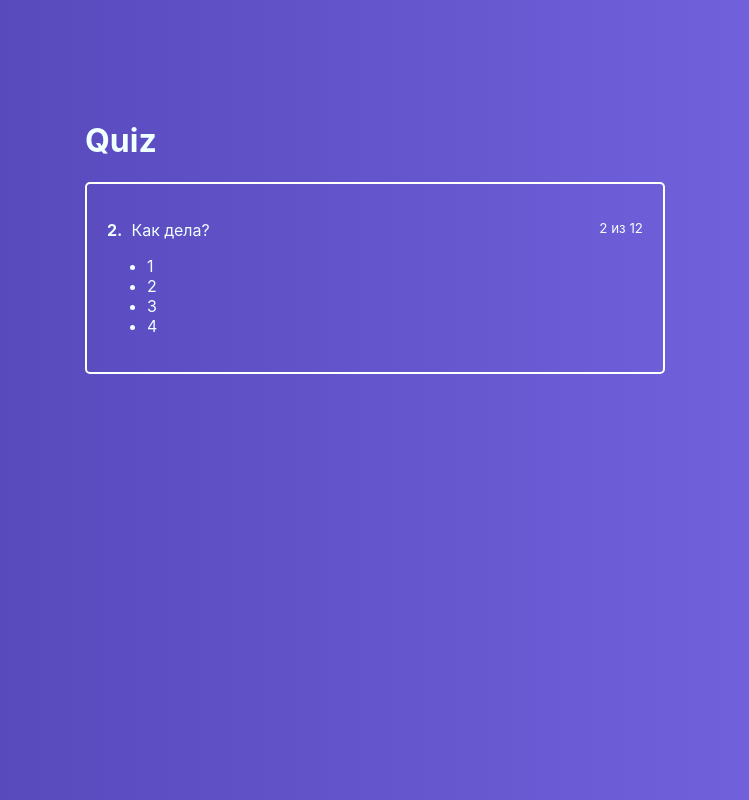
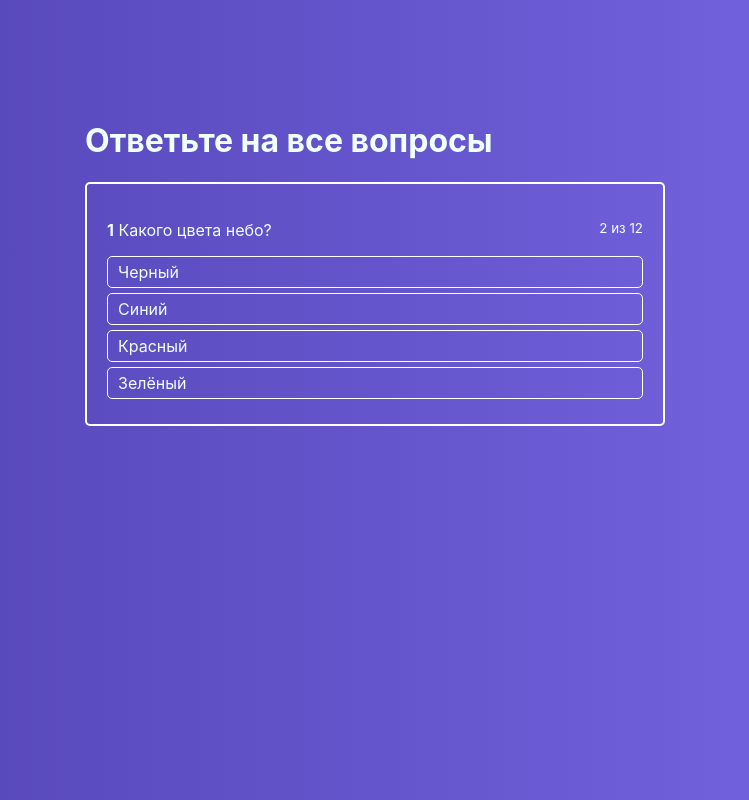
Before and after one commit to RuslanMGN174/react-quiz, a React (Create React App) app: page / in a window 1280 px wide. Shown: the whole page, without its empty margins (265-1014 px from the left). Built offline with nearby package versions, Linux system fonts and the light colour scheme.

Commit message:
react-quiz answer click handler added

```diff
--- a/src/components/ActiveQuiz/ActiveQuiz.js
+++ b/src/components/ActiveQuiz/ActiveQuiz.js
@@ -1,21 +1,20 @@
 import React from 'react'
 import classes from './ActiveQuiz.module.css'
+import AnswersList from './AnswersList/AnswersList'
 
 const ActiveQuiz = props => (
   <div className={classes.ActiveQuiz}>
     <p className={classes.Question}>
       <span>
-        <strong>2.</strong>&nbsp;
-        Как дела?
+        <strong>{ props.questionNum }</strong>&nbsp;
+        { props.question }
       </span>
       <small>2 из 12</small>
     </p>
-    <ul>
-      <li>1</li>
-      <li>2</li>
-      <li>3</li>
-      <li>4</li>
-    </ul>
+    <AnswersList
+      answers={props.answers}
+      onAnswerClick={props.onAnswerClick}
+    />
   </div>
 )
 
--- /dev/null
+++ b/src/components/ActiveQuiz/AnswersList/AnswerItem/AnswerItem.js
@@ -0,0 +1,15 @@
+import React from 'react'
+import classes from './AnswerItem.module.css'
+
+const AnswerItem = props => {
+  return (
+    <li
+      className={classes.AnswerItem}
+      onClick={()=>props.onAnswerClick(props.answer.id)}
+    >
+      { props.answer.text }
+    </li>
+  )
+}
+
+export default AnswerItem
--- /dev/null
+++ b/src/components/ActiveQuiz/AnswersList/AnswerItem/AnswerItem.module.css
@@ -0,0 +1,12 @@
+.AnswerItem {
+    border: 1px solid #fff;
+    border-radius: 5px;
+    padding: 5px 10px;
+    margin-bottom: 5px;
+    cursor: pointer;
+}
+
+.AnswerItem:hover {
+    background: rgba(255, 255, 255, .2);
+    transition: background .3s ease-in-out;
+}
--- /dev/null
+++ b/src/components/ActiveQuiz/AnswersList/AnswersList.js
@@ -0,0 +1,19 @@
+import React from 'react'
+import classes from './AnswersList.module.css'
+import AnswerItem from './AnswerItem/AnswerItem'
+
+const AnswersList = props => (
+  <ul className={classes.AnswersList}>
+    { props.answers.map((answer, index) => {
+      return (
+        <AnswerItem
+          key={index}
+          answer={answer}
+          onAnswerClick={props.onAnswerClick}
+        />
+      )
+    }) }
+  </ul>
+)
+
+export default AnswersList
--- /dev/null
+++ b/src/components/ActiveQuiz/AnswersList/AnswersList.module.css
@@ -0,0 +1,5 @@
+.AnswersList {
+    list-style: none;
+    margin: 0;
+    padding: 0;
+}
--- a/src/containers/Quiz/Quiz.js
+++ b/src/containers/Quiz/Quiz.js
@@ -2,18 +2,40 @@ import React, {Component} from 'react'
 import classes from './Quiz.module.css'
 import ActiveQuiz from '../../components/ActiveQuiz/ActiveQuiz'
 
+let questionNumber = 0
+
 class Quiz extends Component{
   state = {
-    quiz: []
+    quiz: [
+      {
+        questionNum: questionNumber++,
+        question: 'Какого цвета небо?',
+        rightAnswerId: 2,
+        answers: [
+          { text: 'Черный', id: 1 },
+          { text: 'Синий', id: 2 },
+          { text: 'Красный', id: 3 },
+          { text: 'Зелёный', id: 4 }
+        ]
+      }
+    ]
   }
 
+  onAnswerClickHandler = answerId => {
+    console.log(`Answer ID: ${answerId}`)
+  }
 
   render () {
     return (
       <div className={classes.Quiz}>
         <div className={classes.QuizWrapper}>
-          <h1>Quiz</h1>
-          <ActiveQuiz />
+          <h1>Ответьте на все вопросы</h1>
+          <ActiveQuiz
+            questionNum={this.state.quiz[0].questionNum}
+            question={this.state.quiz[0].question}
+            answers={this.state.quiz[0].answers}
+            onAnswerClick={this.onAnswerClickHandler}
+          />
         </div>
       </div>
     )
```
Also changed, not shown: 1 other file (tests, documents, lock files or other folders).
